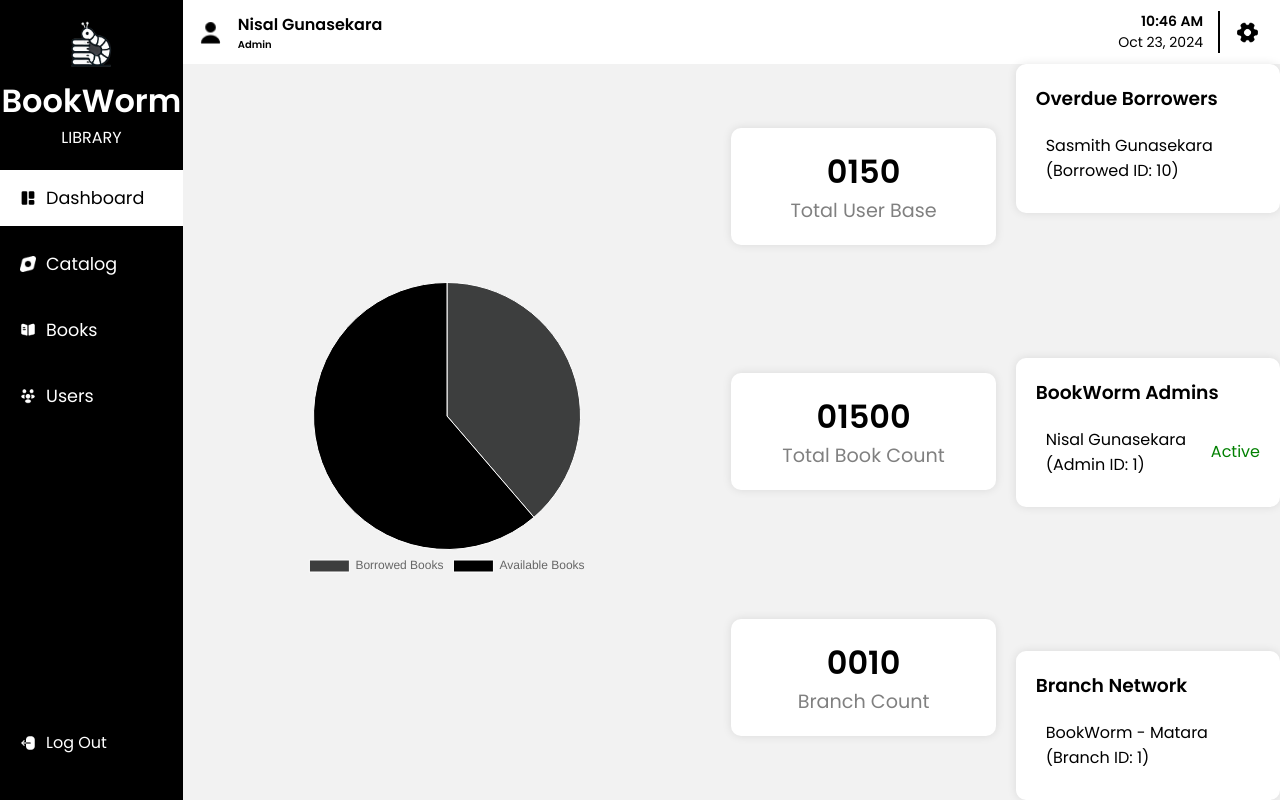
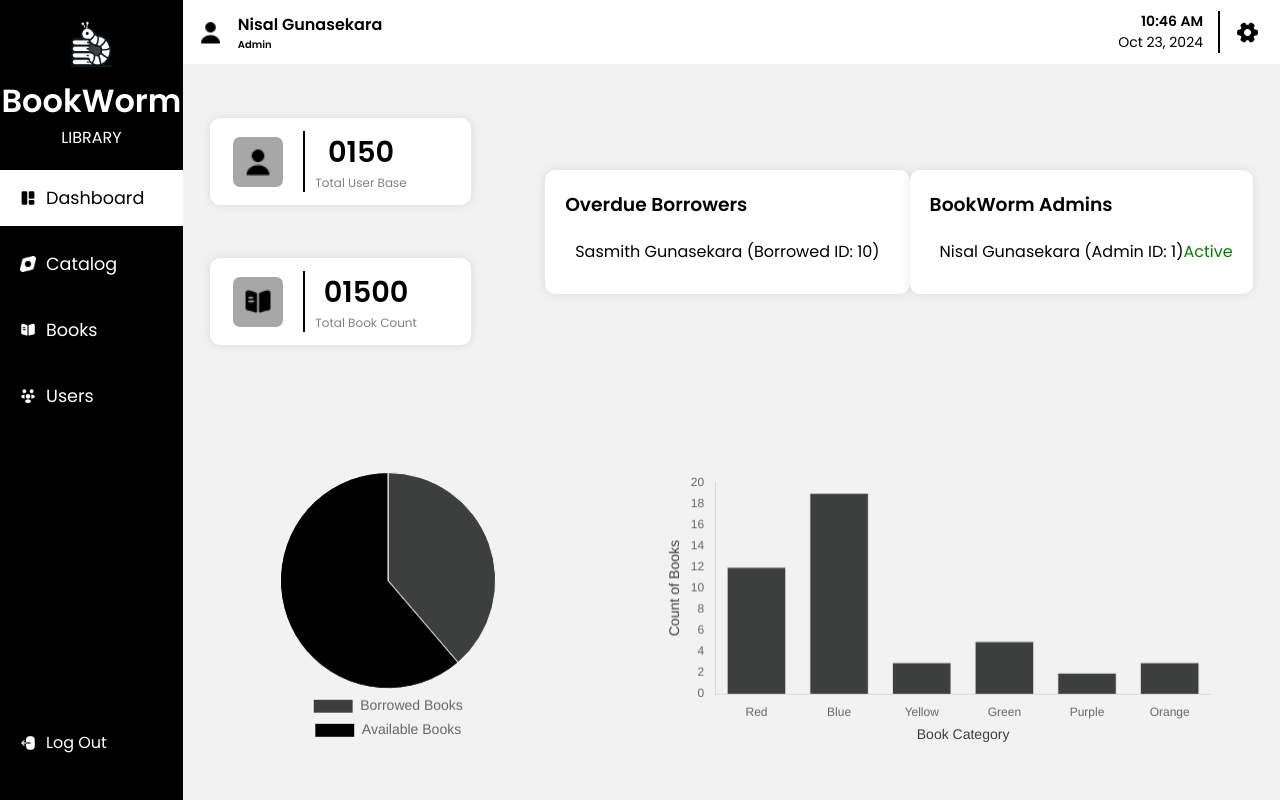
Before and after one commit to Rudneer/Library-Management-System, a Django app: page /admin-dashboard/ in a window 1280 px wide. Run offline with Django 5.2, Linux system fonts and the light colour scheme; a user stored in the database is signed in.

Commit message:
changes in admin dashboard

```diff
--- a/lms/app/static/css/admin_dashboard.css
+++ b/lms/app/static/css/admin_dashboard.css
@@ -6,52 +6,95 @@
 }
 
 /* Pie Chart Section */
+
+.chart-section{
+    width: 100%;
+    display: flex;
+    flex-direction: row;
+    justify-content: space-around;
+    align-items: center;
+    height: auto;
+}
+
 .pie-chart-section {
-    flex: 2;
+    height: auto;
+    width: 25%;
+}
+
+.bar-chart-section{
+    height: auto;
+    width: 50%;
+}
+
+
+/* Stats Section */
+
+.stats-header{
+    width: 95%;
+    margin:2.5% 2.5% ;
+    display: flex;
+    flex-direction: row;
+    justify-content: space-between;
+    align-items: center;
+    height: auto;
+}
+
+.stats-section {
+    width: 25%;
+    display: flex;
+    flex-direction: column;
+    justify-content: space-around;
+    align-items: center;
+    height: 100%;
+}
+
+.stat-box{
+    width: 100%;
+    display: flex;
+    flex-direction: row;
+    justify-content: start;
+    align-items: center;
+    background-color: white;
+    padding: 13px;
+    border-radius: 10px;
+    box-shadow: 0 0 10px rgba(0, 0, 0, 0.1);
+    font-size: 13px;
+}
+
+.stat-icon-users, .stat-icon-books{
+    padding: 10px;
+    margin: 0 20px 0 10px;
+    background-color: #A7A7A7;
+    border-radius: 7px;
+}
+
+.stat-text{
     display: flex;
     flex-direction: column;
     justify-content: center;
     align-items: center;
-}
-
-
-/* Stats Section */
-.stats-section {
-    flex: 1;
-    display: flex;
-    flex-direction: column;
-    justify-content: space-around;
-}
-
-.stat-box {
-    background-color: white;
-    padding: 20px;
-    border-radius: 10px;
-    text-align: center;
-    box-shadow: 0 0 10px rgba(0, 0, 0, 0.1);
-}
-
-.stat-box i {
-    font-size: 1.5rem;
-    margin-bottom: 10px;
+    border-left: 2px black solid;
+    padding: 0 30px 0 10px;
+    text-align: left;
 }
 
 .stat-number {
-    font-size: 2rem;
+    font-size: 1.8rem;
     font-weight: bold;
 }
 
 .stat-label {
-    font-size: 1.2rem;
+    font-size: 12px;
     color: grey;
 }
 
 /* Extra Sections */
 .extra-sections {
-    flex: 1;
+    /* flex: 1; */
     display: flex;
-    flex-direction: column;
+    flex-direction: row;
     justify-content: space-between;
+    align-items: center;
 }
 
 .overdue-section, .admin-section, .branch-section {
--- a/lms/app/templates/admin_dashboard.html
+++ b/lms/app/templates/admin_dashboard.html
@@ -56,6 +56,49 @@
             <!-- Dashboard Main -->
             <div class="dashboard-main">
 
+                <dic class = "stats-header">
+
+                    <div class="stats-section">
+                        <div class="stat-box">
+                            <img class="stat-icon-users" src="{% static 'icons/userb_icon.png' %}" alt="User Icon" style="width:50px; height:50px;" >
+                            <div class="stat-text">
+                                <div class="stat-number">0150</div>
+                                <div class="stat-label">Total User Base</div>
+                            </div>
+                        </div>
+                        <div class="stat-box">
+                            <img class="stat-icon-books" src="{% static 'icons/booksb_icon.png' %}" alt="Book Icon" style="width:50px; height:50px;" >
+                            <div class="stat-text">
+                                <div class="stat-number">01500</div>
+                                <div class="stat-label">Total Book Count</div>
+                            </div>
+                        </div>
+                    </div>
+
+                    <div class="extra-sections">
+                        <div class="overdue-section">
+                            <h3>Overdue Borrowers</h3>
+                            <div class="borrower">
+                                <i class="icon-user"></i>
+                                Sasmith Gunasekara (Borrowed ID: 10)
+                                <i class="icon-refresh"></i>
+                            </div>
+                        </div>
+
+                        <div class="admin-section">
+                            <h3>BookWorm Admins</h3>
+                            <div class="admin">
+                                <i class="icon-admin"></i>
+                                Nisal Gunasekara (Admin ID: 1)
+                                <span class="active">Active</span>
+                            </div>
+                        </div>
+                    </div>
+
+                </dic>
+
+                <div class="chart-section" >
+
                     <div class="pie-chart-section">
                         <div>
                         <canvas id="pie-chart"></canvas>
@@ -83,69 +126,85 @@
                                 plugins: {
                                     legend: {
                                         display: true,
+                                        position: 'bottom',
+                                        labels: {
+                                            font: {
+                                                size: 14
+                                            }
+                                        }
+                                    }
+                                },
+                            }
+                        });
+                        </script>
+                    </div>
+
+                    <div class="bar-chart-section">
+
+                        <div>
+                            <canvas id="bar-chart"></canvas>
+                        </div>
+
+                        <script src="https://cdn.jsdelivr.net/npm/chart.js"></script>
+
+                        <script>
+                        const btx = document.getElementById('bar-chart');
+
+                        new Chart(btx, {
+                            type: 'bar',
+                            data: {
+                            labels: ['Red', 'Blue', 'Yellow', 'Green', 'Purple', 'Orange'],
+                            datasets: [{
+                                label: 'No. of Books',
+                                data: [12, 19, 3, 5, 2, 3],
+                                backgroundColor: [
+                                'rgb(61, 62, 62)'
+                                ],
+                                borderWidth: 1
+                            }]
+                            },
+                            options: {
+                                plugins: {
+                                    legend: {
+                                        display: false,
                                         position: 'bottom'
                                     }
                                 },
-                            // layout: {
-                            //     padding: {
-                            //         bottom: 30
-                            //     }
-                            // }
+                                scales: {
+                                    x: {
+                                        grid: {
+                                            display: false
+                                        },
+                                        title: {
+                                            display: true,
+                                            text: 'Book Category',
+                                            color: 'rgb(61, 62, 62)',
+                                            font: {
+                                                size: 14
+                                            }
+                                        }
+                                    },
+                                    y: {
+                                        grid: {
+                                            display: false
+                                        },
+                                        title: {
+                                            display: true,
+                                            text: 'Count of Books',
+                                            color: 'rgb(61, 62, 62)',
+                                            font: {
+                                                size: 14
+                                            }
+                                        }
+                                    }
+                                }
                             }
                         });
                         </script>
+                    </div>
 
                 </div>
 
-                <div class="stats-section">
-                    <div class="stat-box">
-                        <i class="icon-users"></i>
-                        <div class="stat-number">0150</div>
-                        <div class="stat-label">Total User Base</div>
-                    </div>
-                    <div class="stat-box">
-                        <i class="icon-books"></i>
-                        <div class="stat-number">01500</div>
-                        <div class="stat-label">Total Book Count</div>
-                    </div>
-                    <div class="stat-box">
-                        <i class="icon-branches"></i>
-                        <div class="stat-number">0010</div>
-                        <div class="stat-label">Branch Count</div>
-                    </div>
-                </div>
-
-                <div class="extra-sections">
-                    <div class="overdue-section">
-                        <h3>Overdue Borrowers</h3>
-                        <div class="borrower">
-                            <i class="icon-user"></i>
-                            Sasmith Gunasekara (Borrowed ID: 10)
-                            <i class="icon-refresh"></i>
-                        </div>
-                        <!-- Additional Borrowers... -->
-                    </div>
-
-                    <div class="admin-section">
-                        <h3>BookWorm Admins</h3>
-                        <div class="admin">
-                            <i class="icon-admin"></i>
-                            Nisal Gunasekara (Admin ID: 1)
-                            <span class="active">Active</span>
-                        </div>
-                        <!-- Additional Admins... -->
-                    </div>
-
-                    <div class="branch-section">
-                        <h3>Branch Network</h3>
-                        <div class="branch">
-                            <i class="icon-branch"></i>
-                            BookWorm - Matara (Branch ID: 1)
-                            <i class="icon-refresh"></i>
-                        </div>
-                        <!-- Additional Branches... -->
-                    </div>
-                </div>
             </div>
         </div>
     </div>
```
Also changed, not shown: lms/db.sqlite3. Lines whose indentation alone changed are shown as unchanged.
